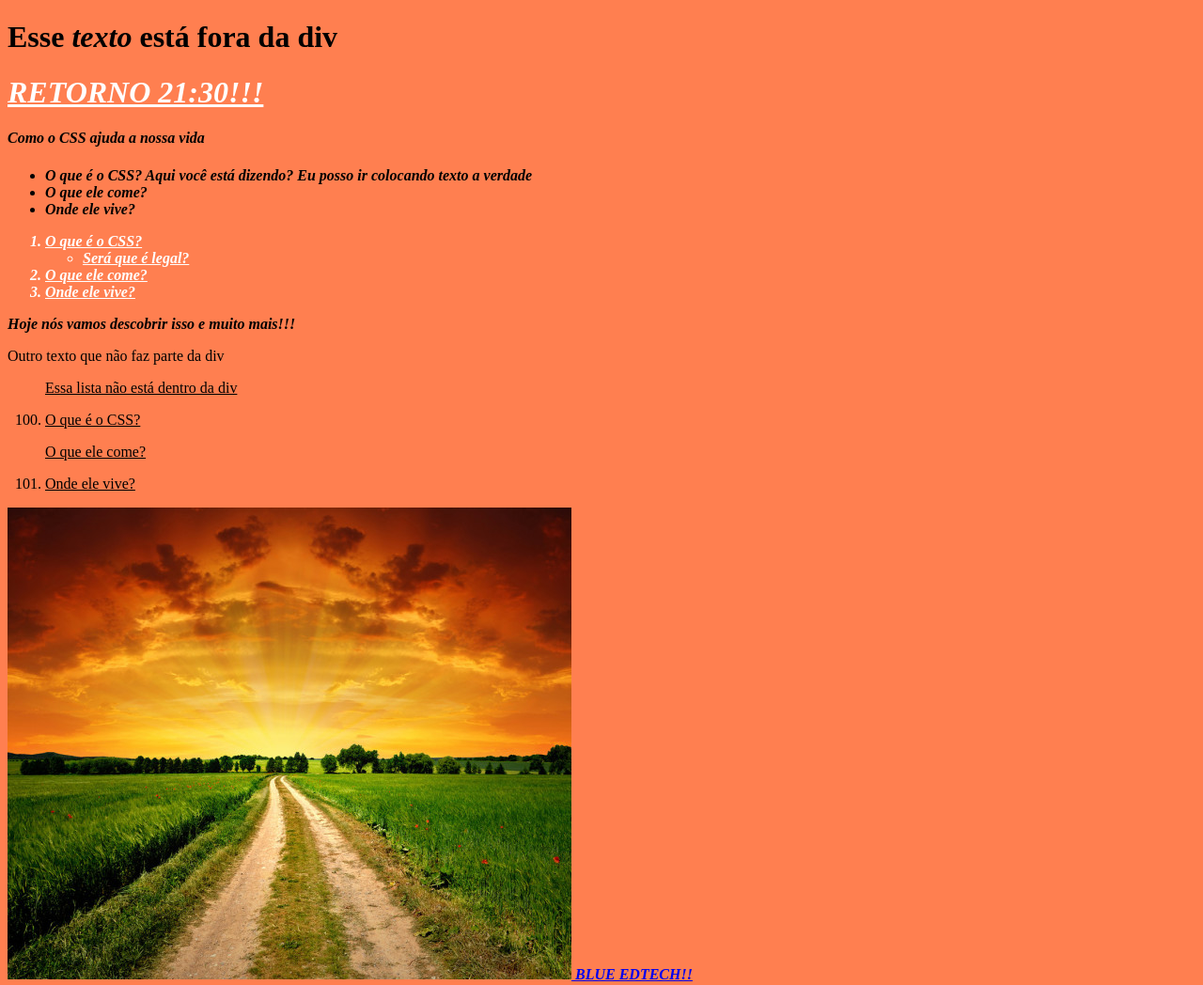
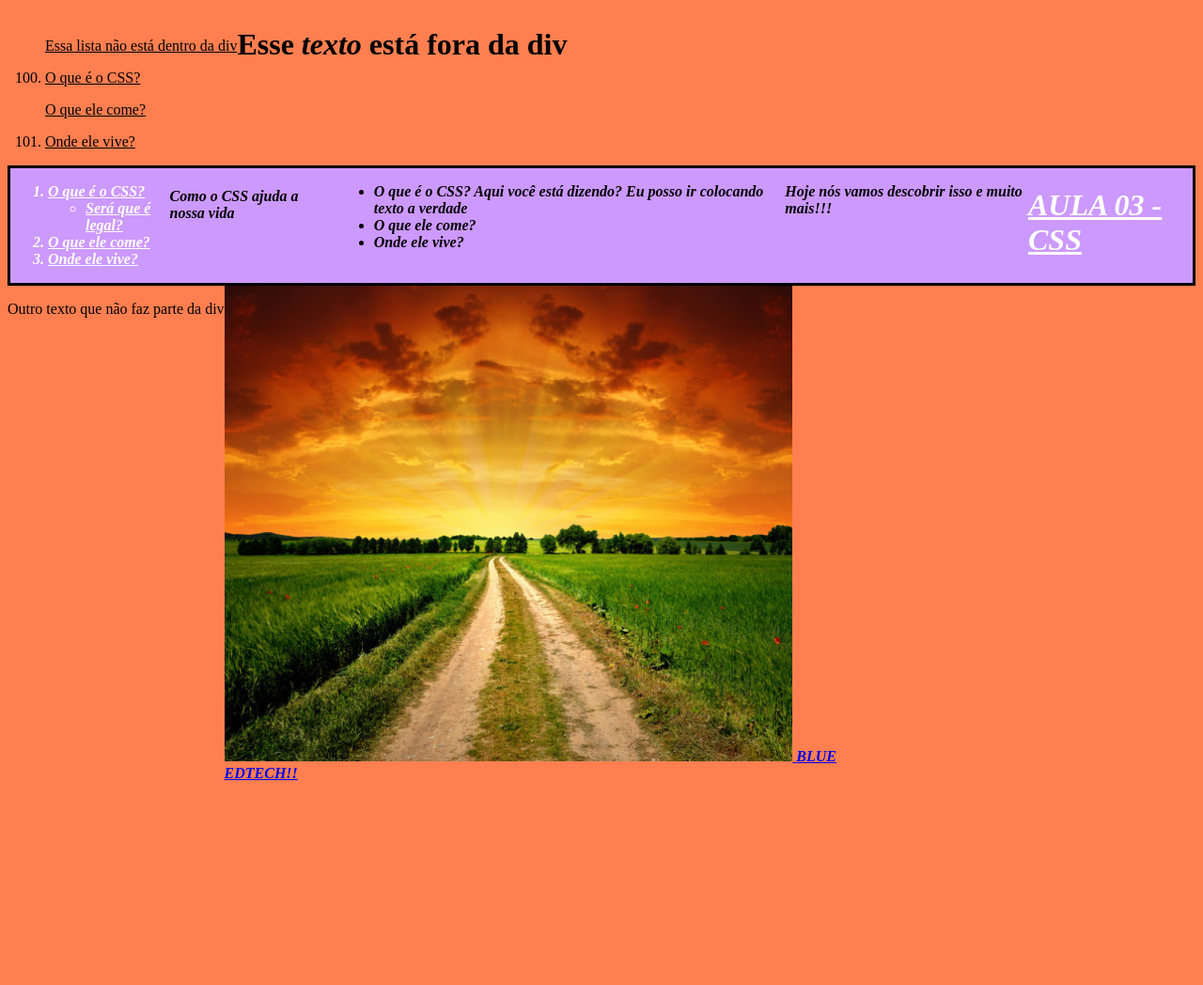
Before and after one commit to gpereira-blueedtech/blue_mod2_web_cloud_bd, a plain HTML site: page Aula03/index.html in a window 1280 px wide. Shown: the whole page at 94% size. After the commit the page ends 832 px from the top, so only its background shows below. Drawn offline with Linux system fonts and the light colour scheme.

Commit message:
Exemplos aula03 - final

```diff
--- a/Aula01/Portifólio - HTML, CSS e JS/style.css
+++ b/Aula01/Portifólio - HTML, CSS e JS/style.css
@@ -13,7 +13,7 @@ html {
 nav ul {
   list-style: none;
   display: flex;
-  justify-content: center;
+  justify-content: space-between;
   flex-wrap: wrap;
 }
 
--- a/Aula03/index.html
+++ b/Aula03/index.html
@@ -6,42 +6,7 @@
     <meta http-equiv="X-UA-Compatible" content="IE=edge">
     <meta name="viewport" content="width=device-width, initial-scale=1.0">
 
-    <style type="text/css">
-        /* Seletor de tipo: Vai aplicar o estilo a todas as tags do tipo definido */
-        body {
-            background-color: coral;
-        }
-
-        div {
-            /* background-color:blue; */
-            font-weight: bold;
-            font-style: italic;
-        }
-        /* Quando eu coloco um tipo separado do outro, ele aplica se  um estiver "dentro" do outro
-        Por exemplo nesse caso: Vai aplicar a todas <ol> que estiverem dentro de uma <div>*/
-        div ol {
-            color:darkgreen;
-        }
-
-        ol {
-            text-decoration-line: underline;
-        }
-
-        /* Seletor de classe: Vai aplicar o estilo nas classes com o nome definido
-        As classes podem ser qualquer tag (<div>,<p>, etc... )*/
-        .textocomum {
-            color: white;
-            text-decoration-line: underline;
-        }
-
-        /* Seletor de id: Vai aplicar o estilo no elemento com a id especificada:
-        A id de um elemento é única dentro do código. */
-        #titulo {
-            font-weight: bold;
-            font-style: italic;
-            color: white;
-            text-decoration-line: underline;
-        }
+    <link rel="stylesheet" type="text/css" href="style.css">
 
     </style>
 
@@ -49,8 +14,8 @@
 </head>
 <body>
     <h1>Esse <em>texto</em> está fora da div</h1>
-    <div>
-        <h1  id="titulo">RETORNO 21:30!!!</h1>
+    <div class="organizada">
+        <h1  id="titulo">AULA 03 - CSS</h1>
         <h4>Como o CSS ajuda a nossa vida</h4>
         <ul>
             <li>O que é o CSS? Aqui você está dizendo? Eu posso ir colocando texto a verdade</li>
--- /dev/null
+++ b/Aula03/style.css
@@ -0,0 +1,47 @@
+        /* Seletor de tipo: Vai aplicar o estilo a todas as tags do tipo definido */
+        body {
+            background-color: coral;
+            display:flex;
+            flex-wrap:wrap
+        }
+
+        div {
+            /* background-color:blue; */
+            font-weight: bold;
+            font-style: italic;
+        }
+        /* Quando eu coloco um tipo separado do outro, ele aplica se  um estiver "dentro" do outro
+        Por exemplo nesse caso: Vai aplicar a todas <ol> que estiverem dentro de uma <div>*/
+        div ol {
+            color:darkgreen;
+        }
+
+        ol {
+            text-decoration-line: underline;
+            order: -1
+        }
+
+        /* Seletor de classe: Vai aplicar o estilo nas classes com o nome definido
+        As classes podem ser qualquer tag (<div>,<p>, etc... )*/
+        .textocomum {
+            color: white;
+            text-decoration-line: underline;
+        }
+
+        .organizada {
+            background-color: #cc99ff;
+            display: flex;
+            border-style: solid;
+            /* flex-direction: atribui a direção dos elementos: em linhas ou colunas */
+            /* flex-direction:column; */
+        }
+
+        /* Seletor de id: Vai aplicar o estilo no elemento com a id especificada:
+        A id de um elemento é única dentro do código. */
+        #titulo {
+            font-weight: bold;
+            font-style: italic;
+            color: white;
+            text-decoration-line: underline;
+            order: 1
+        }
```
Also changed, not shown: Aula01/Portifólio - HTML, CSS e JS/index.html (+0 -1 lines).
